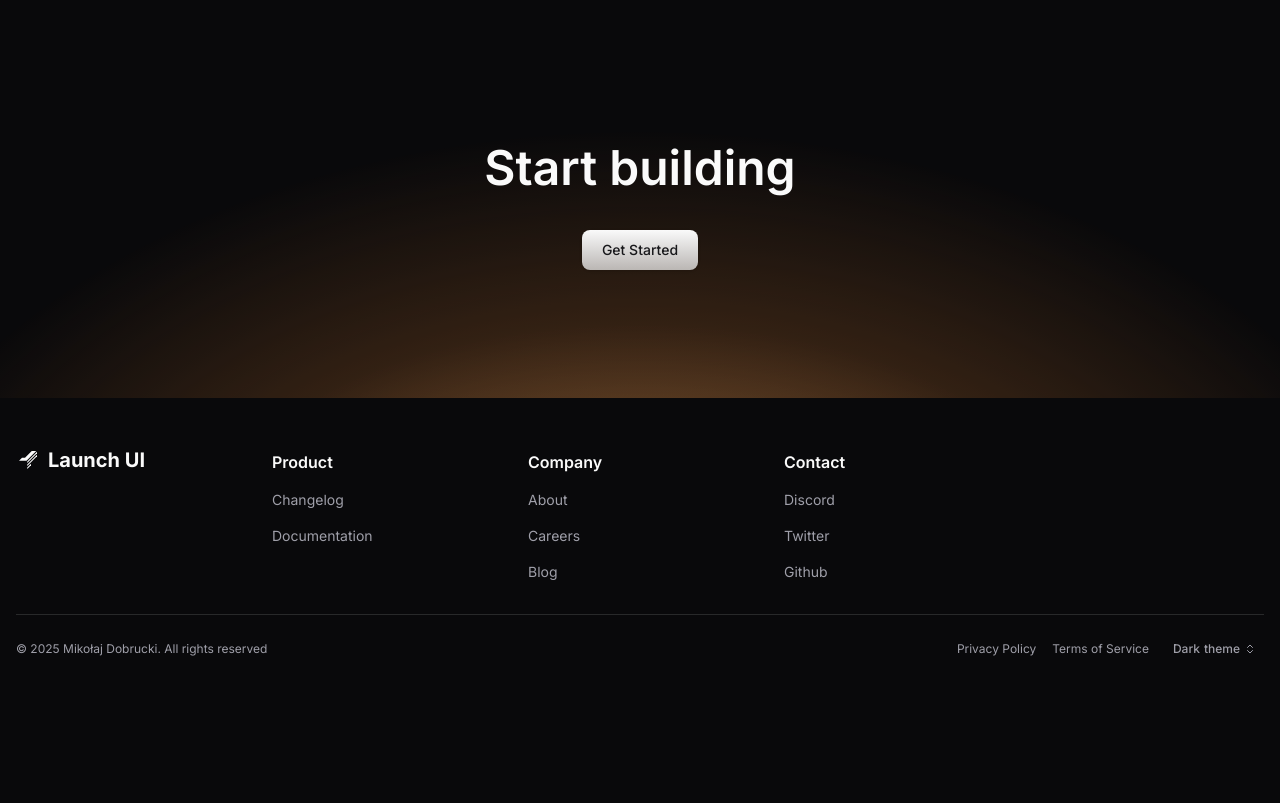
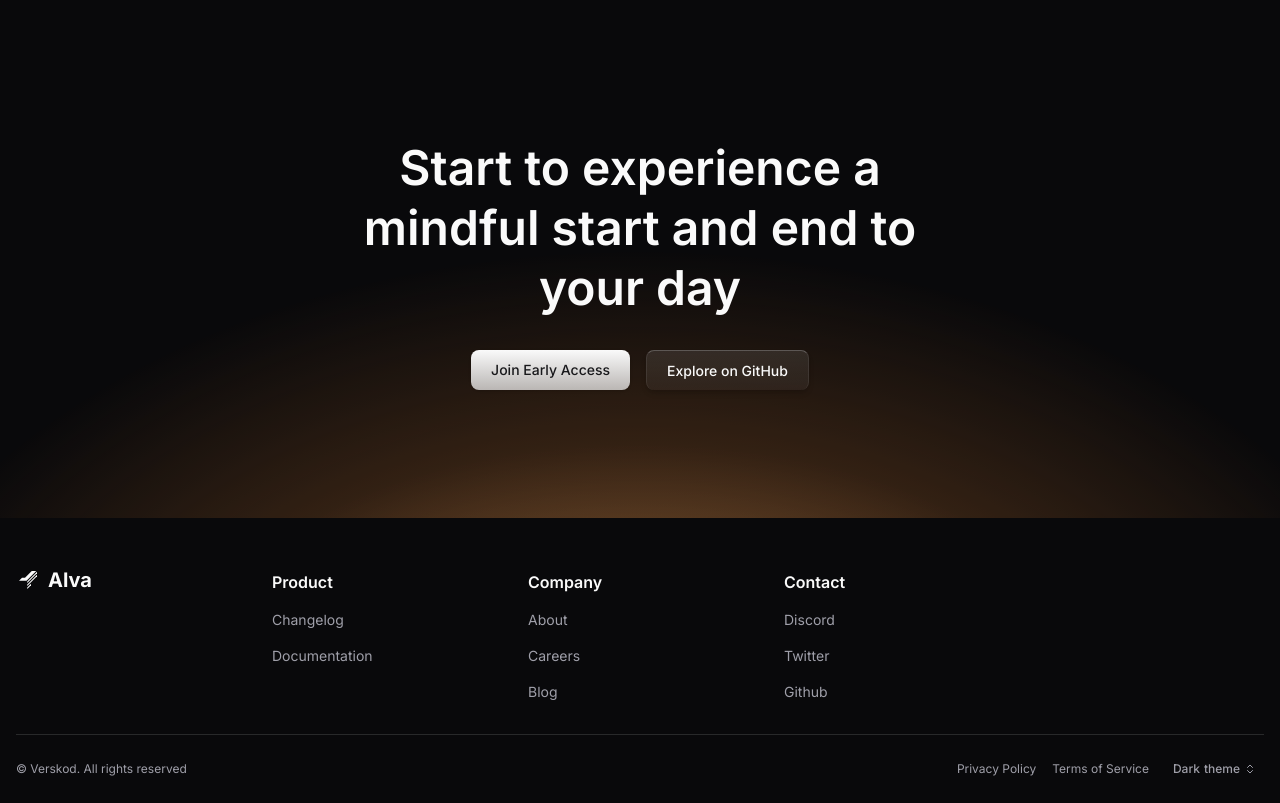
Before and after one commit to DiegoCM1/Alva, a Next.js app: page / in a window 1280 px wide. Shown: the part 4120-4923 px from the top of the page. Before the commit the page ends 4803 px from the top, so only its background shows below. Built offline with nearby package versions, Linux system fonts and the light colour scheme.

Commit message:
Customized CTA and footer sections. Finished basic customization of the website

```diff
--- a/components/sections/cta/default.tsx
+++ b/components/sections/cta/default.tsx
@@ -21,12 +21,17 @@ interface CTAProps {
 }
 
 export default function CTA({
-  title = "Start building",
+  title = "Start to experience a mindful start and end to your day",
   buttons = [
     {
-      href: siteConfig.getStartedUrl,
-      text: "Get Started",
+      href: "/#contact", // or link to early access form
+      text: "Join Early Access",
       variant: "default",
+    },
+    {
+      href: siteConfig.links.github,
+      text: "Explore on GitHub",
+      variant: "glow",
     },
   ],
   className,
--- a/components/sections/footer/default.tsx
+++ b/components/sections/footer/default.tsx
@@ -33,7 +33,7 @@ interface FooterProps {
 
 export default function FooterSection({
   logo = <LaunchUI />,
-  name = "Launch UI",
+  name = "Alva",
   columns = [
     {
       title: "Product",
@@ -59,7 +59,7 @@ export default function FooterSection({
       ],
     },
   ],
-  copyright = "© 2025 Mikołaj Dobrucki. All rights reserved",
+  copyright = "© Verskod. All rights reserved",
   policies = [
     { text: "Privacy Policy", href: siteConfig.url },
     { text: "Terms of Service", href: siteConfig.url },
```
